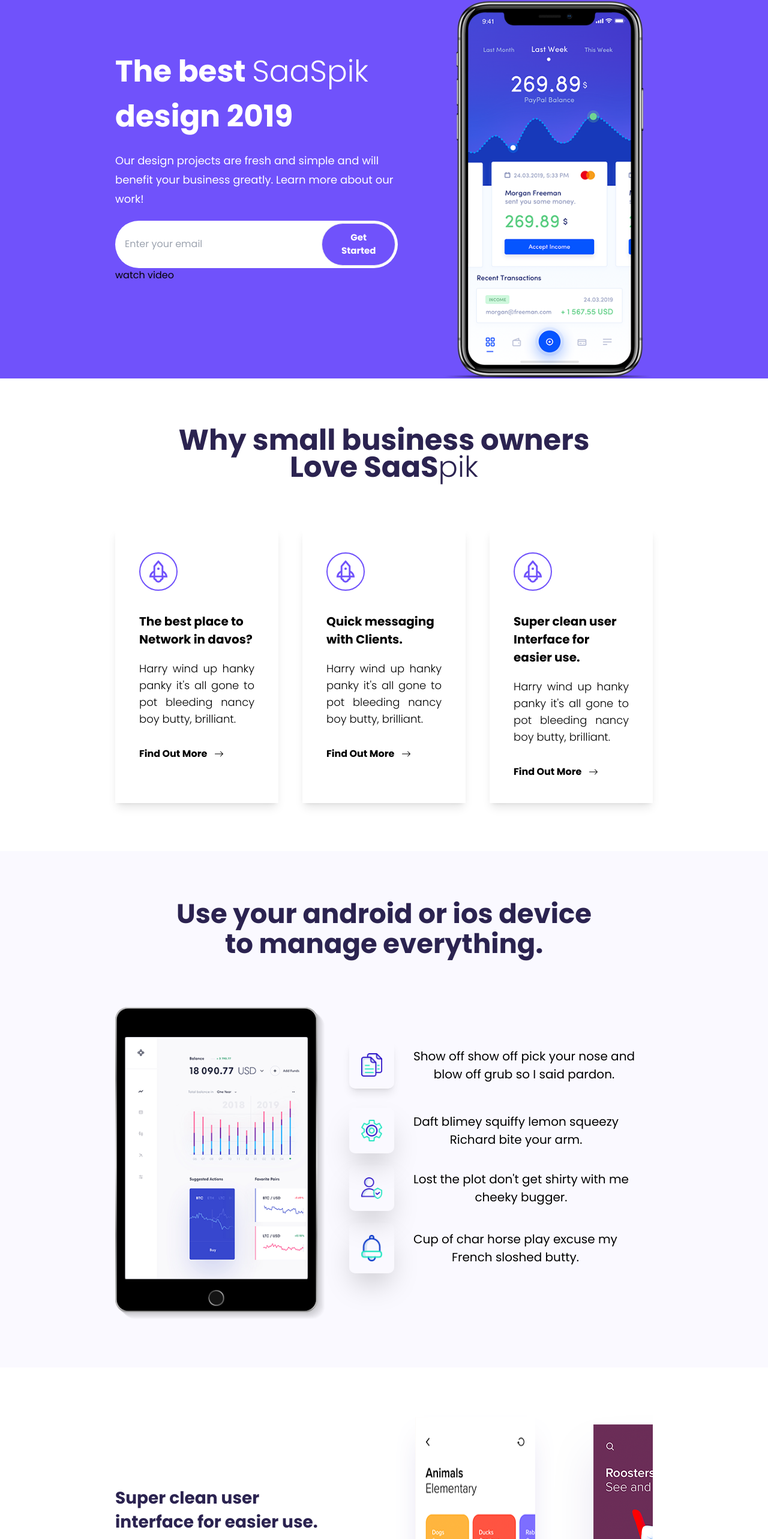
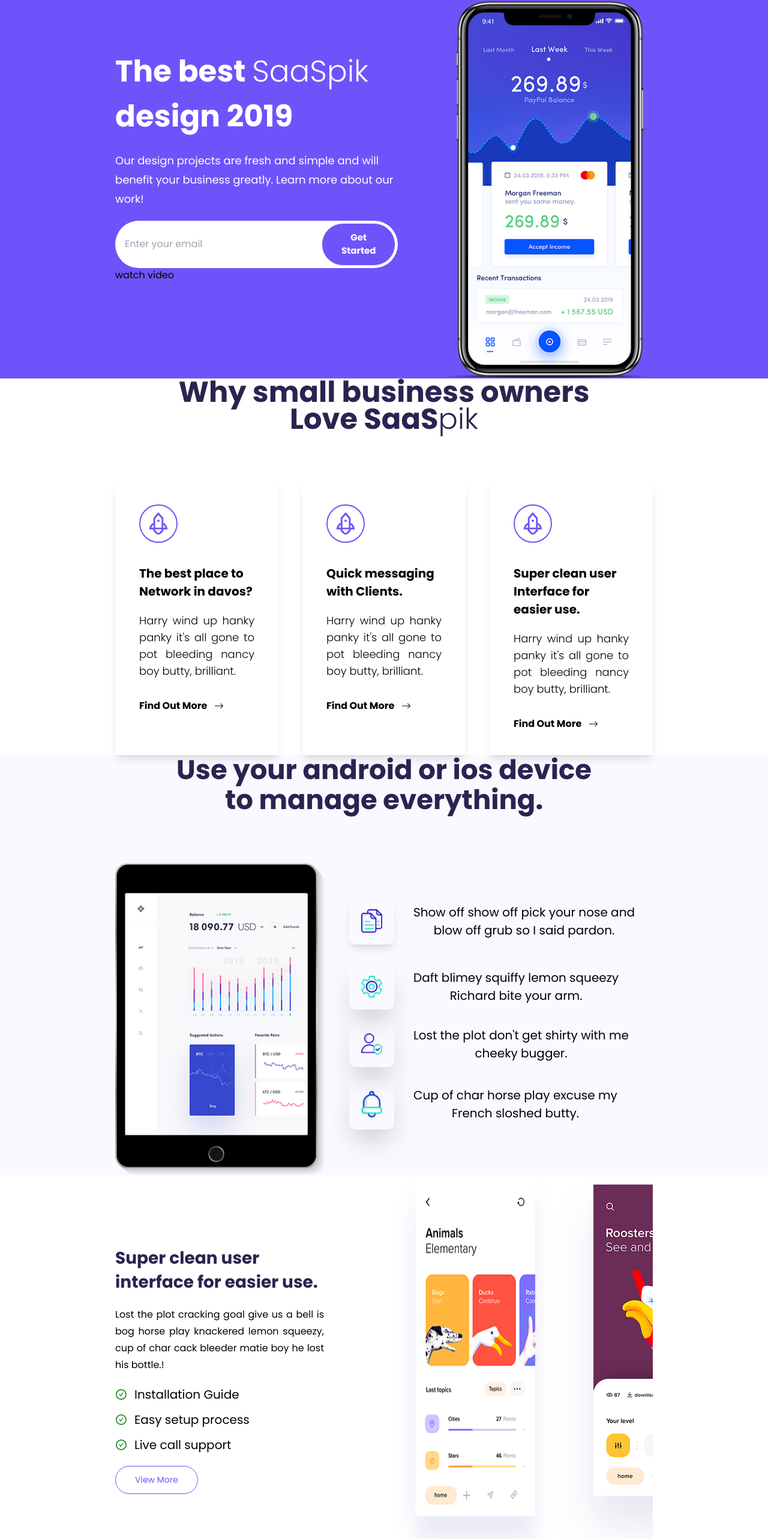
Before and after one commit to alic-xc/saas-ui, a React (Create React App) app: page / in a window 1280 px wide. Shown: the part 201-2767 px from the top of the page at 60% size. Built offline with nearby package versions, Linux system fonts and the light colour scheme.

Commit message:
Fix: responsive debugging

```diff
--- a/src/App.js
+++ b/src/App.js
@@ -7,7 +7,7 @@
 function App() {
   return (
     <BaseLayout>
-        <div className="bg-[#7052fb] lg:px-[15%] md:px-[5%] px-[15%] min-h-screen">
+        <div className="bg-[#7052fb] lg:px-[15%] md:px-[5%] px-[5%] min-h-screen">
           <Header />
           <Slider />
         </div>
--- a/src/landing/Section.jsx
+++ b/src/landing/Section.jsx
@@ -4,7 +4,7 @@
 
 const FirstSection = () => {
     return (
-        <section className='grid grid-cols-12 gap-x-10 bg-white lg:px-[15%] md:px-[5%] px-[15%] p-20'>
+        <section className='grid grid-cols-12 gap-x-10 bg-white lg:px-[15%] md:px-[5%]'>
             <div className='col-span-12 mb-20'>
                 <p className="text-center text-[#2b2350] text-[48px] leading-[45px] font-bold">Why small business owners<br/> Love SaaS<span className="font-light">pik</span></p>
             </div>
@@ -32,7 +32,7 @@
 
 const SecondSection = () => {
     return (
-        <section className='grid grid-cols-12 gap-x-10 bg-[#faf9ff] lg:px-[15%] md:px-[5%] px-[10%] p-20'>
+        <section className='grid grid-cols-12 gap-x-10 bg-[#faf9ff] lg:px-[15%] md:px-[5%]'>
             <section className='col-span-12 mb-20'>
                 <p className="text-center text-[#2b2350] text-[45px] sm:text-[30px] leading-[50px] font-bold">Use your android or ios device <br className='hidden lg:block md:block'/>to manage everything.</p>
             </section>
@@ -73,9 +73,9 @@
 
 const ThirdSection = () => {
     return (
-        <section className='grid grid-cols-12 gap-x-10 bg-[#fff] lg:px-[15%] md:px-[5%] px-[15%] p-20'>
+        <section className='grid grid-cols-12 gap-x-10 bg-[#fff] lg:px-[15%] md:px-[5%]'>
             <div className='lg:col-span-6 md:col-span-6 col-span-12 flex flex-col place-content-center '>
-                <div className='pr-20'>
+                <div className='lg:pr-20 md:pr-20'>
                     <h2 className='text-[28px] font-bold leading-[40px] text-[#2b2350] '>Super clean user <br/> interface for easier use.</h2>
                     <p className='text-[16px] py-5 leading-7 text-justify'>Lost the plot cracking goal give us a bell is bog horse play knackered lemon squeezy, cup of char cack bleeder matie boy he lost his bottle.!</p>
                     <ul>
@@ -99,7 +99,7 @@
 
 const FourthSection = () => {
     return (
-        <section className='grid grid-cols-12 gap-x-10 bg-[#fff] lg:px-[15%] md:px-[5%] px-[15%] p-20'>
+        <section className='grid grid-cols-12 gap-x-10 bg-[#fff] lg:px-[15%] md:px-[5%]'>
             <div className='lg:col-span-7 md:col-span-7 col-span-12  relative h-auto'>
                 <img alt="saas" src={require("../assets/images/29.png")} className="mx-auto"/>
                 <img alt="saas" src={require("../assets/images/28.png")} className="absolute top-1/2"/>
@@ -123,7 +123,7 @@
 
 const FifthSection = () => {
     return (
-        <section className='grid grid-cols-12 gap-x-10 bg-[#6610f2] lg:px-[15%] md:px-[5%] px-[15%] p-20'>
+        <section className='grid grid-cols-12 gap-x-10 bg-[#6610f2] lg:px-[15%] md:px-[5%]'>
             <div className='col-span-12 flex sm:flex-col xs:flex-col lg:justify-between md:justify-between lg:place-items-center md:place-items-center '>
                 <div>
                     <h1 className="text-[54px] sm:text-[40px] xs:text-[40px] text-white leading-[72px] sm:leading-[52px] xs:leading-[52px] font-bold">Start managing your <br className="hidden lg:block md:block"/>SaaSpik. bettet</h1>
@@ -141,7 +141,7 @@
 
 const SixthSection = () => {
     return (
-        <section className='grid grid-cols-12 gap-x-10 bg-[#fff] lg:px-[15%] md:px-[5%] px-[15%] p-20'>
+        <section className='grid grid-cols-12 gap-x-10 bg-[#fff] lg:px-[15%] md:px-[5%]'>
 
             <div className='lg:col-span-5 md:col-span-5 col-span-12 sm:mt-20 xs:mt-20 flex flex-col place-content-center'>
                 <div className='pr-20'>
@@ -165,7 +165,7 @@
 
 const SeventhSection = () => {
     return (
-        <section className='grid grid-cols-12 gap-x-10 bg-[#fff] lg:px-[15%] md:px-[5%] px-[15%] p-20'>
+        <section className='grid grid-cols-12 gap-x-10 bg-[#fff] lg:px-[15%] md:px-[5%]'>
             <div className='col-span-12 mb-20'>
                 <h1 className='text-center text-[#2b2350] text-[32px] sm:text-[30px] font-bold'>Saw likeness from years bring <br/>fifth from, and every life.</h1>
             </div>
```
Also changed, not shown: src/index.css (line endings or trailing spaces).
